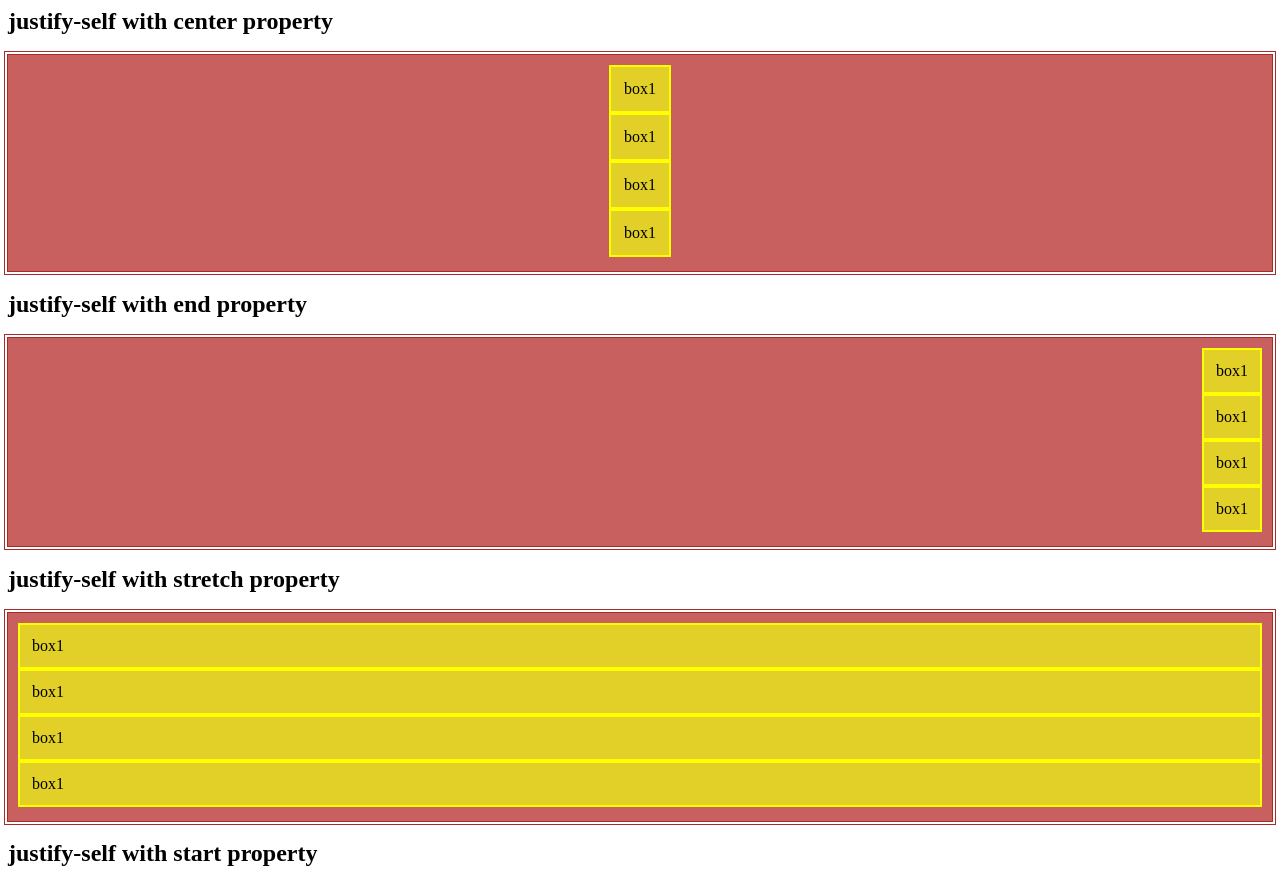
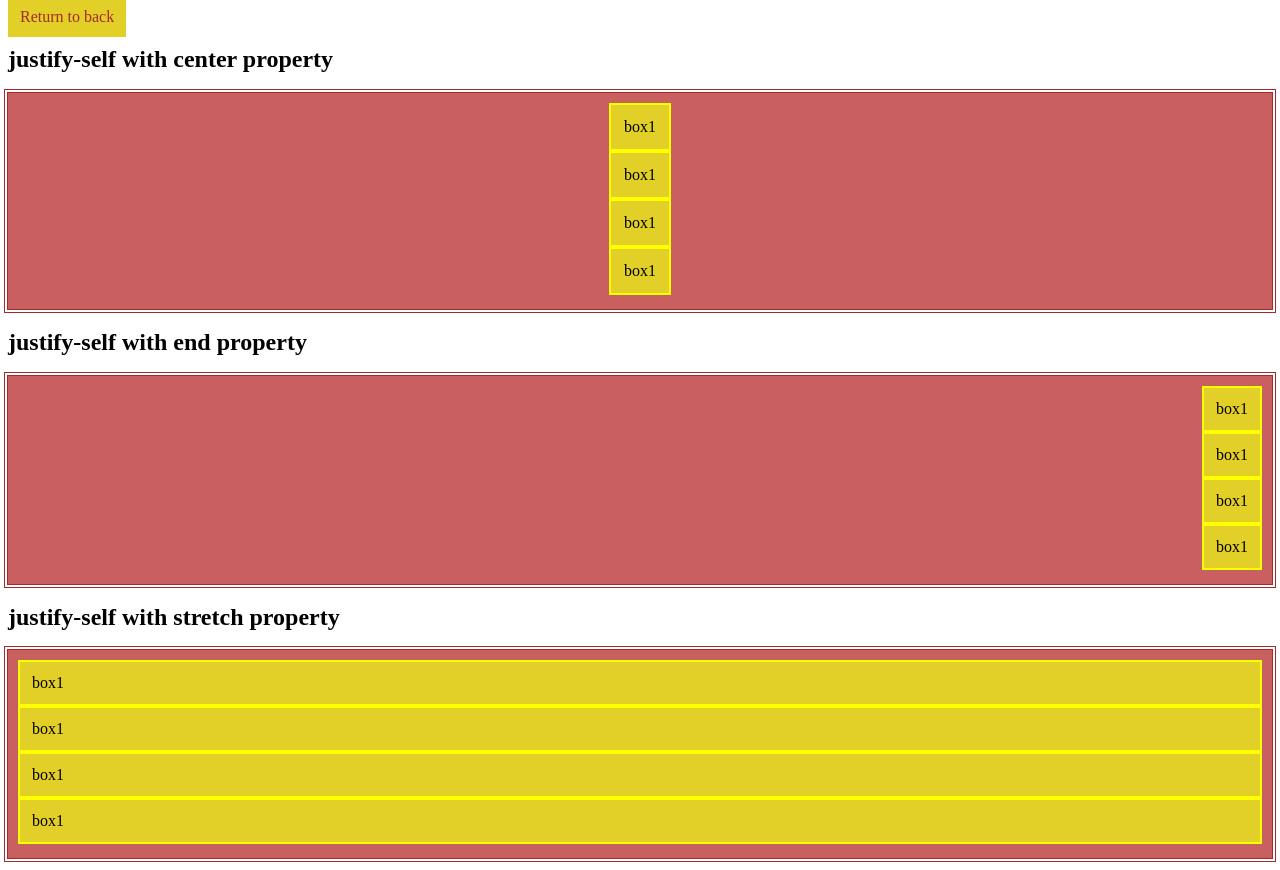
Before and after one commit to princypatel-creator/practice-codes, a plain HTML site: page justify-self.html in a window 1280 px wide. Shown: the top 870 px of the page. Drawn offline with Linux system fonts and the light colour scheme.

Commit message:
indexp updated

```diff
--- a/justify-self.html
+++ b/justify-self.html
@@ -37,8 +37,15 @@
             margin-bottom: 4px;
            outline:2px solid yellow;
                }
+               .back-btn{
+                text-decoration:none;
+                color:brown;
+                padding:12px;
+                background-color:rgb(226, 208, 40);
+               }
   </style>
     <body>
+        <a href="index.html" class="back-btn">Return to back</a>
         <div>
             <h2>  justify-self with center property</h2>
             <div class="container">
```
Also changed, not shown: index.html (+1 -0 lines).
